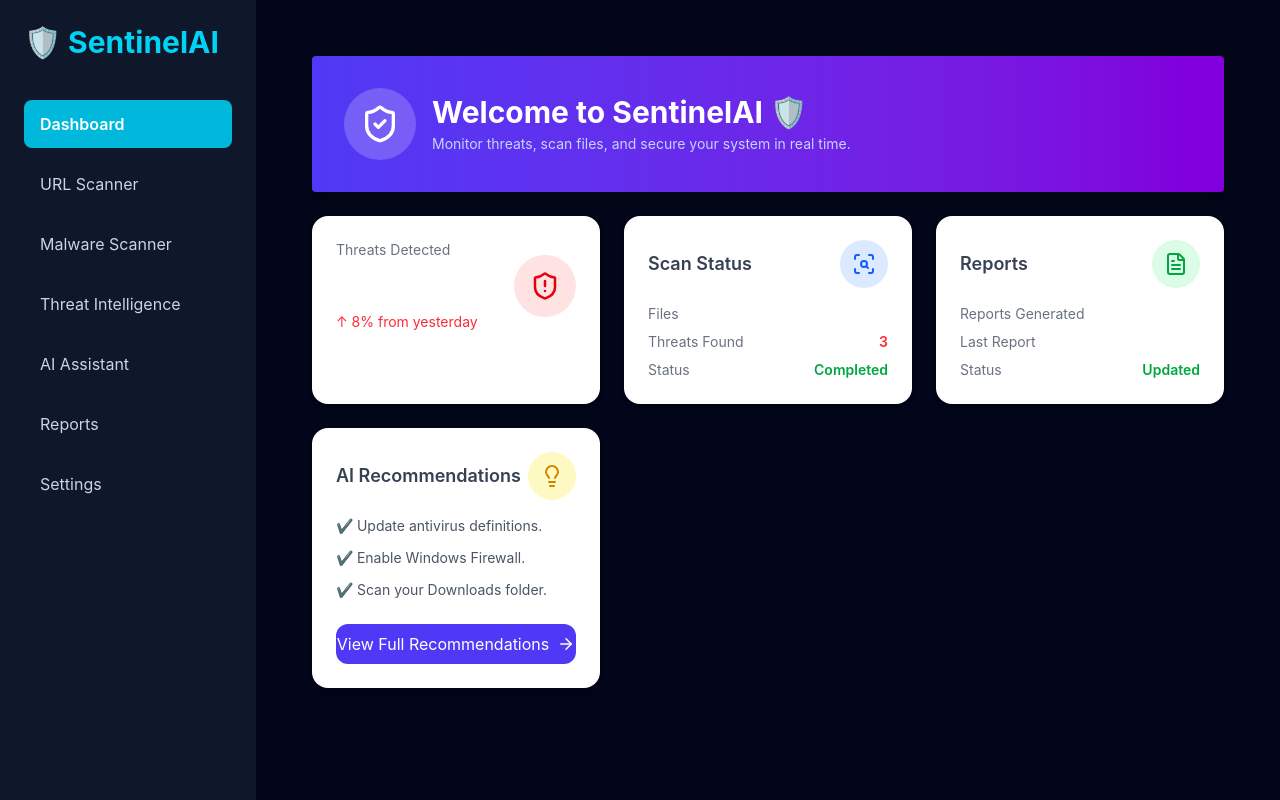
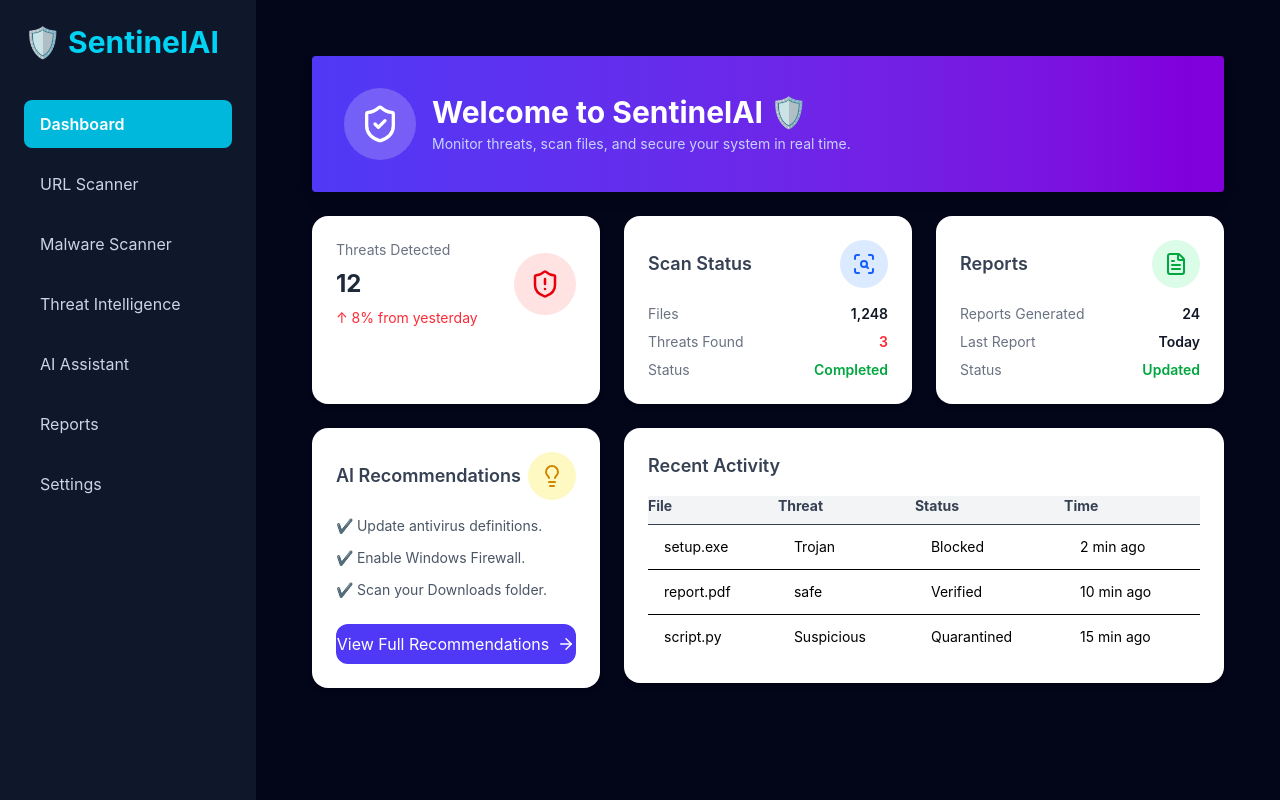
Before and after one commit to rajneeshkaur19/Sentinel_AI, a React (Vite) app in the folder frontend/: page / in a window 1280 px wide. Built offline with nearby package versions, Linux system fonts and the light colour scheme.

Commit message:
fix(dashboard): improve card visibility and table styling

```diff
--- a/frontend/src/components/dashboard/ActivityTable.jsx
+++ b/frontend/src/components/dashboard/ActivityTable.jsx
@@ -0,0 +1,54 @@
+function ActivityTable() {
+    const activities = [
+        {
+            file: "setup.exe",
+            threat: "Trojan",
+            status: "Blocked",
+            time: "2 min ago",
+        },
+        {
+            file: "report.pdf",
+            threat: "safe",
+            status: "Verified",
+            time: "10 min ago",
+        },
+        {
+            file: "script.py",
+            threat: "Suspicious",
+            status: "Quarantined",
+            time: "15 min ago",
+        },
+    ];
+
+    return(
+        <div className = "bg-white dark:bg-slate-800 rounded-2xl shadow-md p-6">
+            <h2 className = "text-lg font-semibold mb-4 text-gray-700 dark:text-white">
+                Recent Activity
+            </h2>
+            <div className = "overflow-x-auto">
+                <table className = "w-full table-auto text-sm">
+                    <thead className = "bg-gray-100 text-gray-700 uppercase-text-xs">
+                        <tr className = "border-b text-left">
+                            <th className = "pb-2">File</th>
+                            <th className = "pb-2">Threat</th>
+                            <th className = "pb-2">Status</th>
+                            <th className = "pb-2">Time</th>
+                        </tr>
+                    </thead>
+                    <tbody className = "text-black">
+                        {activities.map((activity,index) => (
+                            <tr key = {index} className = "border-b hover:bg-gray-50 transition last:border-none">
+                                <td className = "px-4 py-3"> {activity.file} </td>
+                                <td className = "px-4 py-3"> {activity.threat} </td>
+                                <td className = "px-4 py-3"> {activity.status} </td>
+                                <td className = "px-4 py-3"> {activity.time} </td>
+                            </tr>
+                        ))}
+                    </tbody>
+                </table>
+            </div>
+        </div>
+    );
+}
+
+export default ActivityTable;
--- a/frontend/src/components/dashboard/ReportsCard.jsx
+++ b/frontend/src/components/dashboard/ReportsCard.jsx
@@ -14,11 +14,11 @@ function ReportsCard(){
             <div className = "space-y-2 text-sm">
                 <div className = "flex justify-between">
                     <span className = "text-gray-500">Reports Generated</span>
-                    <span className = "font-semibold">24</span>
+                    <span className = "font-semibold text-gray-900 dark:text-white">24</span>
                 </div>
                 <div className = "flex justify-between">
                     <span className = "text-gray-500">Last Report</span>
-                    <span className = "font-semibold">Today</span>
+                    <span className = "font-semibold text-gray-900 dark:text-white">Today</span>
                 </div>
                 <div className = "flex justify-between">
                     <span className = "text-gray-500">Status</span>
--- a/frontend/src/components/dashboard/ScanCard.jsx
+++ b/frontend/src/components/dashboard/ScanCard.jsx
@@ -14,7 +14,7 @@ function ScanCard(){
             <div className = "space-y-2 text-sm">
                 <div className = "flex justify-between">
                     <span className = "text-gray-500"> Files </span>
-                    <span className = "font-semibold">1,248</span>
+                    <span className = "font-semibold text-gray-900 dark:text-white">1,248</span>
                 </div>
                 <div className = "flex justify-between">
                     <span className = "text-gray-500"> Threats Found </span>
--- a/frontend/src/components/dashboard/ThreatCard.jsx
+++ b/frontend/src/components/dashboard/ThreatCard.jsx
@@ -7,7 +7,7 @@ function ThreatCard() {
 
                 <div>
                     <p className = "text-gray-500 text-sm">Threats Detected</p>
-                    <h2 className = "text-3xl font-bold mt-2">12</h2>
+                    <h2 className = "text-2xl font-bold mt-2 text-gray-800 "dark:text-white>12</h2>
                     <p className = "text-red-500 text-sm mt-2">
                         ↑ 8% from yesterday
                     </p>
--- a/frontend/src/pages/Dashboard.jsx
+++ b/frontend/src/pages/Dashboard.jsx
@@ -3,6 +3,7 @@ import ThreatCard from "../components/dashboard/ThreatCard";
 import ScanCard from "../components/dashboard/ScanCard";
 import ReportsCard from "../components/dashboard/ReportsCard";
 import RecommendationCard from "../components/dashboard/RecommendationCard";
+import ActivityTable from "../components/dashboard/ActivityTable";
 function Dashboard() {
   return(
     <div className = "space-y-6 p-6">
@@ -14,6 +15,9 @@ function Dashboard() {
       <ScanCard/>
       <ReportsCard/>
       <RecommendationCard/>
+      <div className = "xl:col-span-2">
+        <ActivityTable/>
+      </div>
       </div>
 
     </div>
```
